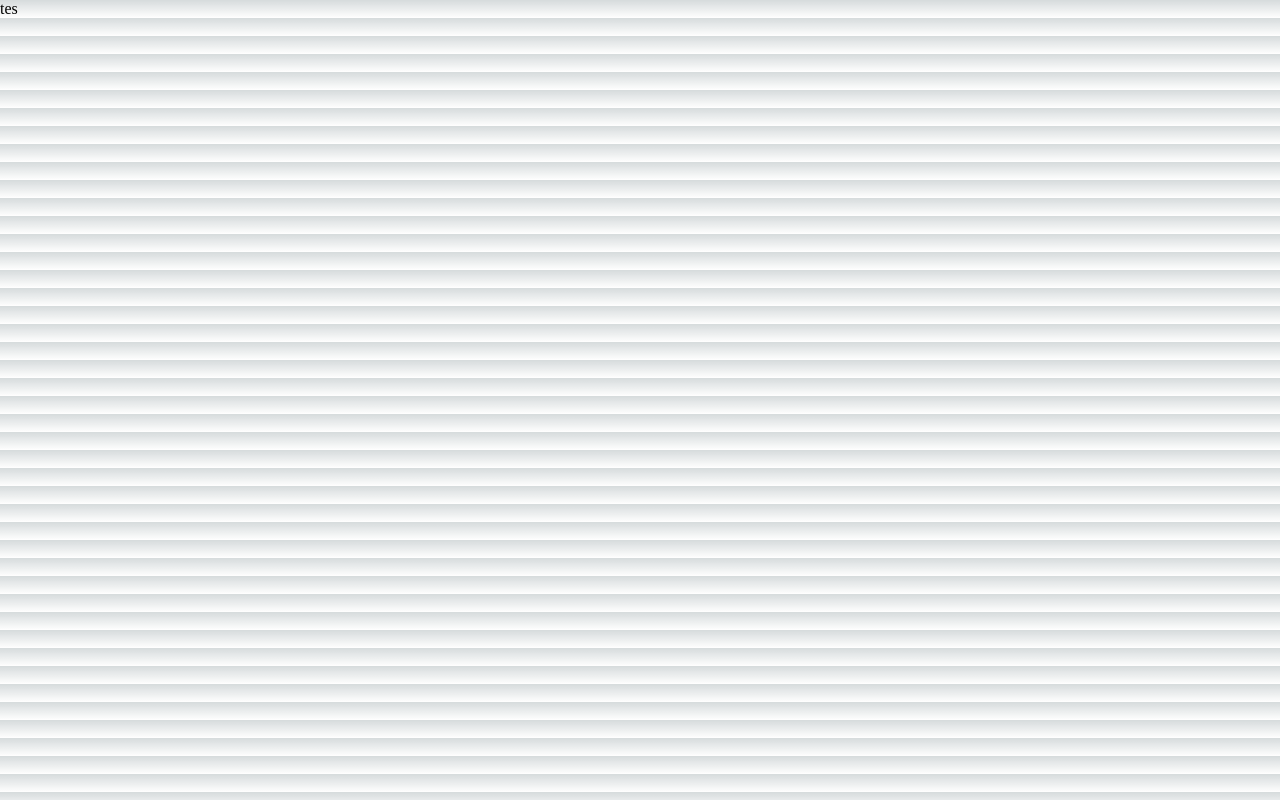
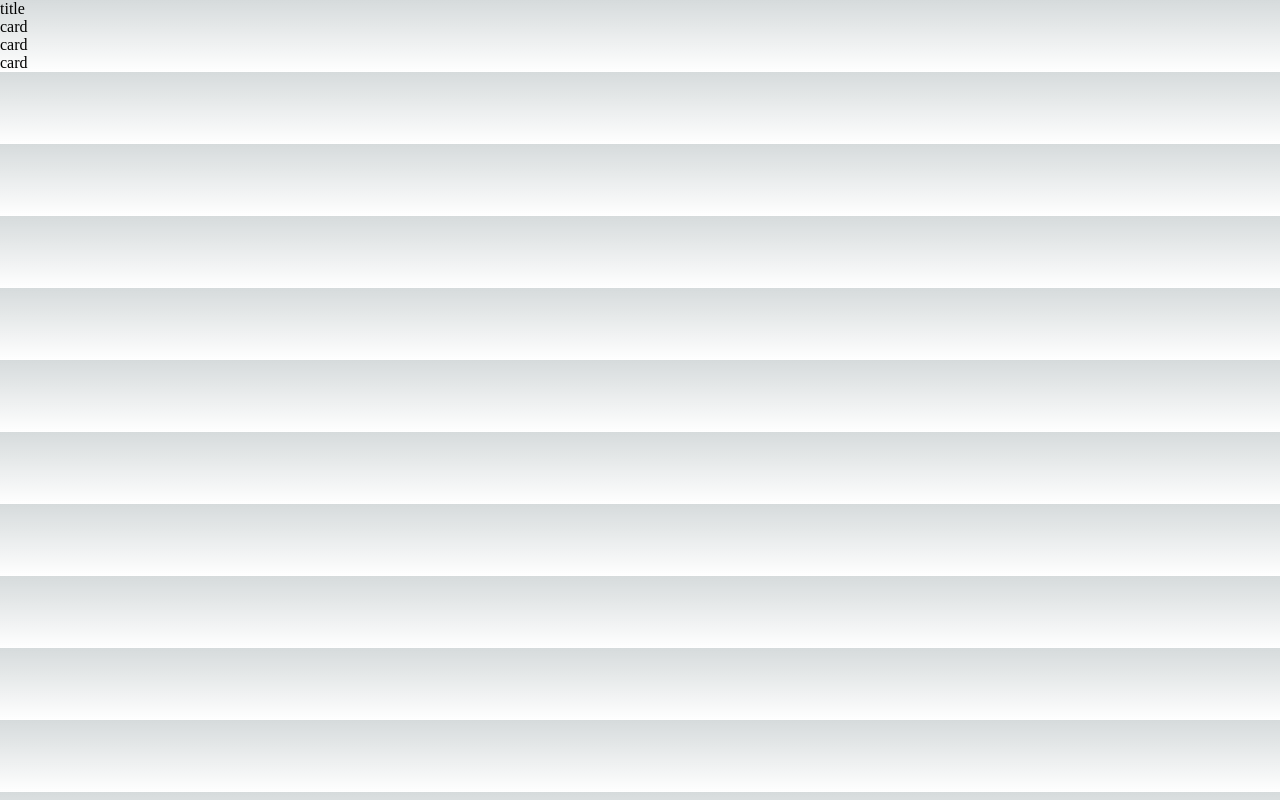
Before and after one commit to RotaruAndrei1998/emersoft-task, a Next.js app: page / in a window 1280 px wide. Built offline with nearby package versions, Linux system fonts and the light colour scheme.

Commit message:
add simple blog, post and list components

```diff
--- /dev/null
+++ b/jsconfig.json
@@ -0,0 +1,3 @@
+{
+  "baseUrl": "."
+}
--- a/pages/api/blogs/getPosts.js
+++ b/pages/api/blogs/getPosts.js
@@ -18,5 +18,7 @@ export default function handler(req, res) {
 
     _posts = allPosts.slice(position, position + pageSize);
     res.status(200).json({ posts: _posts });
-  } catch (e) {}
+  } catch (e) {
+    res.status(500).json({ e });
+  }
 }
--- a/pages/index.js
+++ b/pages/index.js
@@ -1,11 +1,10 @@
-import Head from 'next/head'
-import Image from 'next/image'
-import { Inter } from '@next/font/google'
-import styles from '../styles/Home.module.css'
+import Head from "next/head";
+import { Inter } from "@next/font/google";
+import Blog from "src/components/blog";
 
-const inter = Inter({ subsets: ['latin'] })
+const inter = Inter({ subsets: ["latin"] });
 
-export default function Home() {
+export default function Home({ posts }) {
   return (
     <>
       <Head>
@@ -14,9 +13,18 @@ export default function Home() {
         <meta name="viewport" content="width=device-width, initial-scale=1" />
         <link rel="icon" href="/favicon.ico" />
       </Head>
-     <main>
-       tes
+      <main>
+        <Blog posts={posts} />
       </main>
     </>
-  )
+  );
 }
+
+export async function getServerSideProps({ req }) {
+  const url = req.headers["host"].includes("localhost")
+    ? "http://" + req.headers["host"] + "/api/blogs/getPosts"
+    : "https://" + req.headers["host"] + "/api/blogs/getPosts";
+  const result = await fetch(url);
+  const pageProps = await result.json();
+  return { props: { ...pageProps } };
+}
--- /dev/null
+++ b/src/components/blog/index.js
@@ -0,0 +1,17 @@
+import CardsList from "./posts-list";
+import Card from "./post";
+
+const Blog = ({ posts }) => {
+  return (
+    <div>
+      title
+      <CardsList>
+        {posts.map((card) => (
+          <Card key={card?.id} />
+        ))}
+      </CardsList>
+    </div>
+  );
+};
+
+export default Blog;
--- /dev/null
+++ b/src/components/blog/post/index.js
@@ -0,0 +1,5 @@
+const Post = () => {
+  return <div>card</div>;
+};
+
+export default Post;
--- /dev/null
+++ b/src/components/blog/posts-list/index.js
@@ -0,0 +1,5 @@
+const PostsList = ({ children }) => {
+  return <div className="grid grid-cols-3">{children}</div>;
+};
+
+export default PostsList;
```
